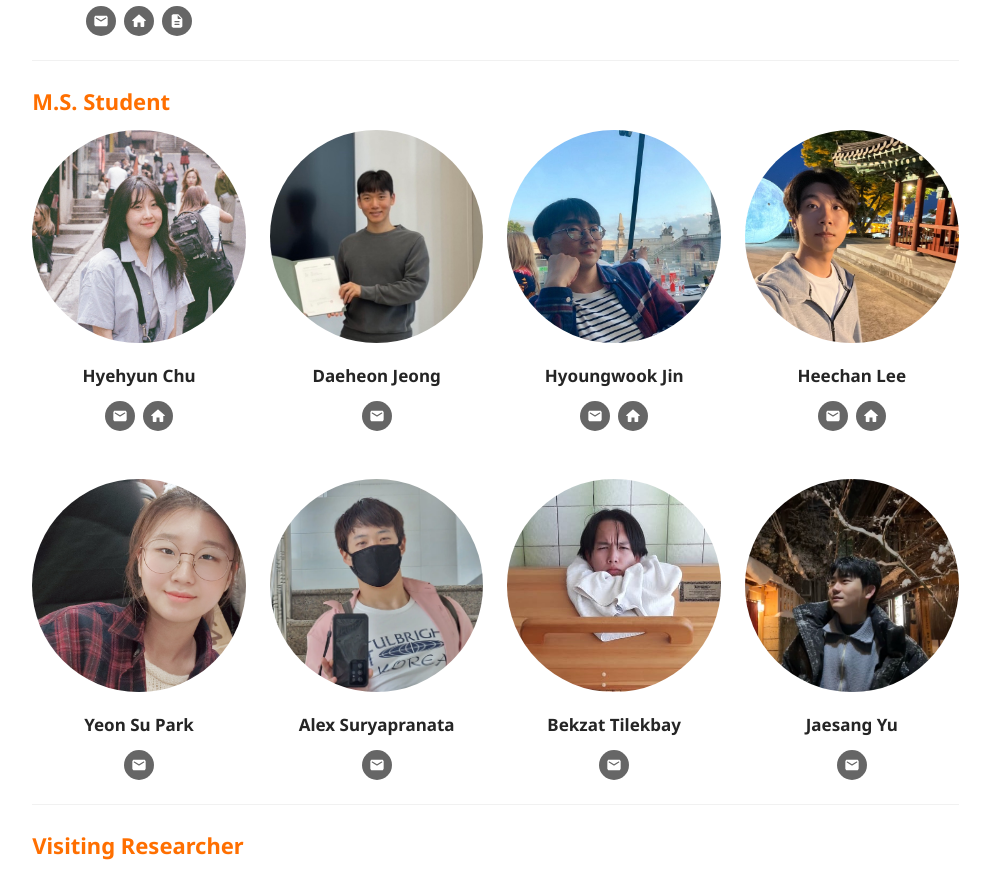
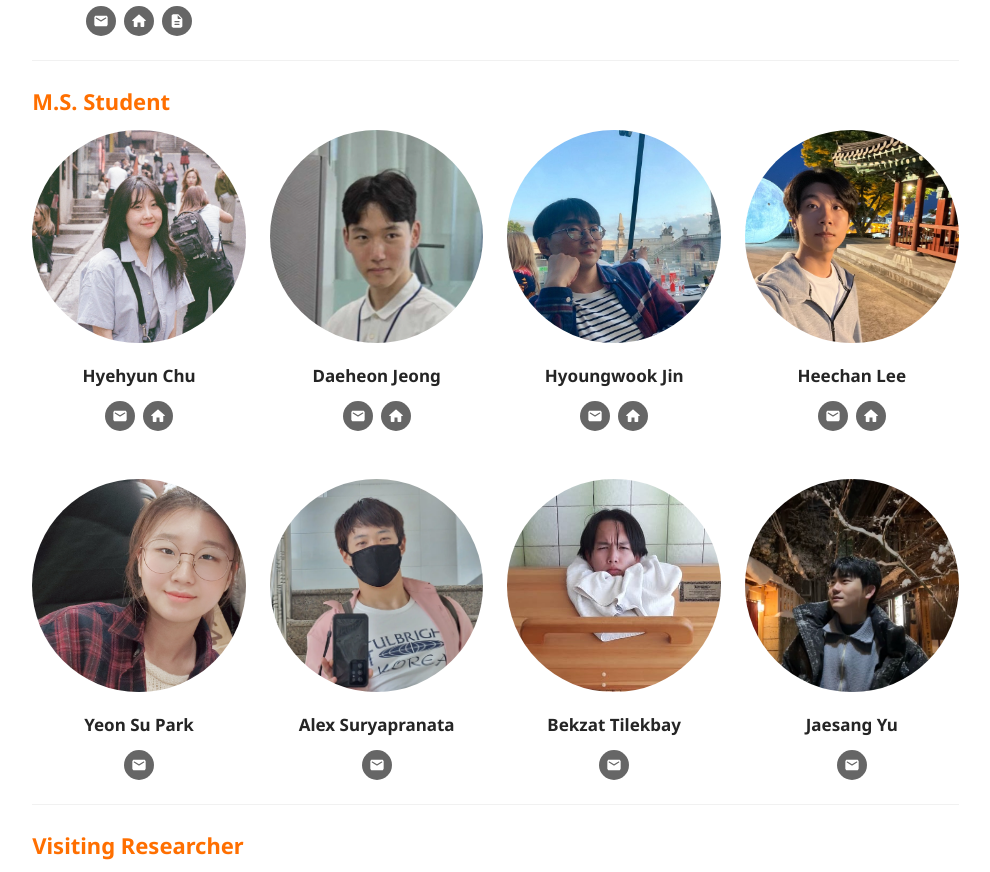
Before and after one commit to uhcsed/uhcsed.github.io, a Next.js app: page /people in a window 1280 px wide. Shown: the part 2340-3212 px from the top of the page, without its empty margins (49-1039 px from the left). Built offline with nearby package versions, Linux system fonts and the light colour scheme; grey boxes are pictures that could not be loaded.

Commit message:
Update Daeheon's Info (#125)

```diff
--- a/src/data/members.ts
+++ b/src/data/members.ts
@@ -404,7 +404,8 @@ export const MEMBERS = {
     lastName: 'Jeong',
     email: 'neohgeek@gmail.com',
     kixlabPosition: 'M.S. Student',
-    img: 'daeheon.jpg',
+    img: 'daeheon.png',
+    site: 'https://jdaeheon.github.io/',
     startSeason: 'Fall',
     startYear: 2024,
   },
```
Also changed, not shown: public/members/daeheon.jpg (deleted), public/members/daeheon.png (added).
